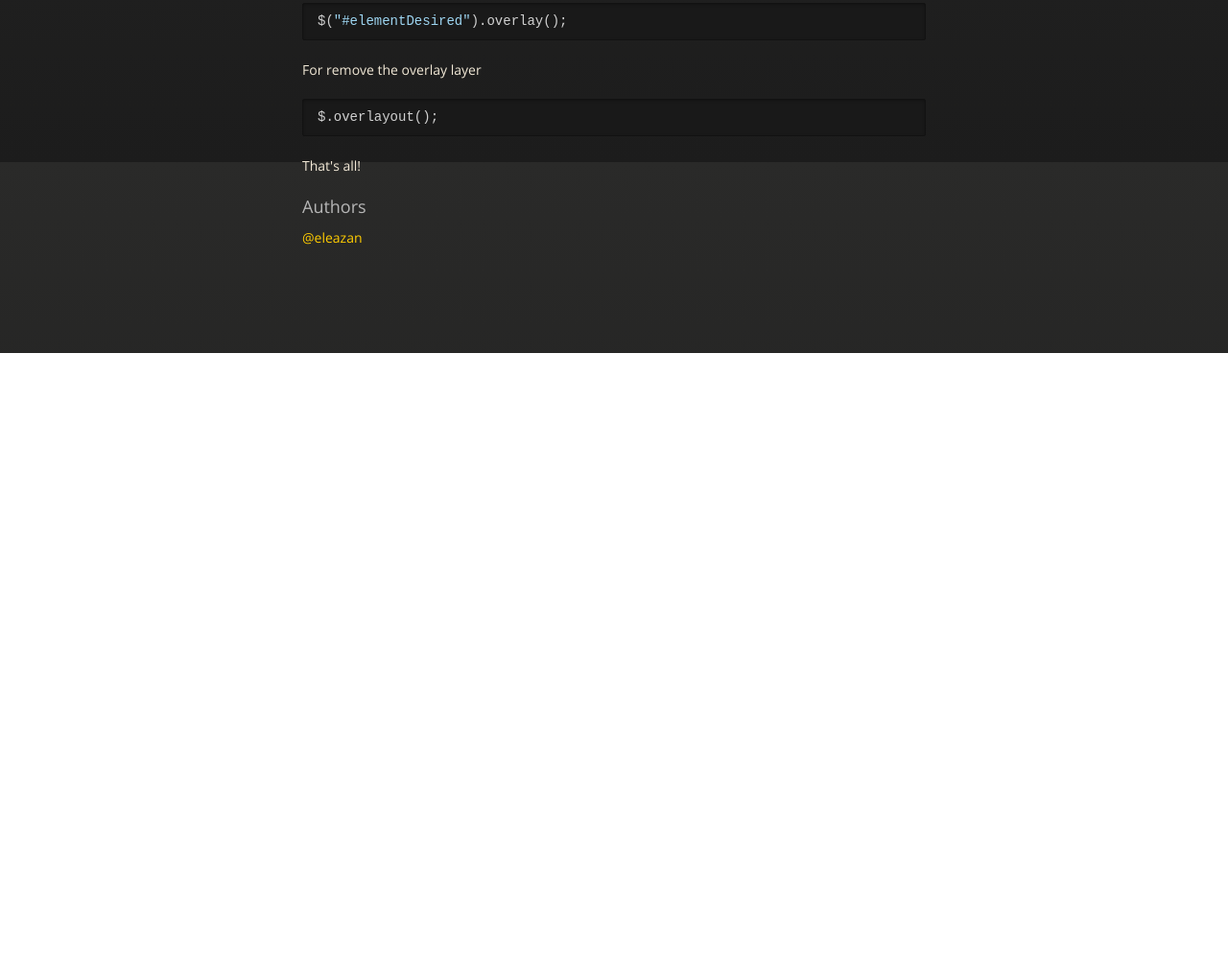
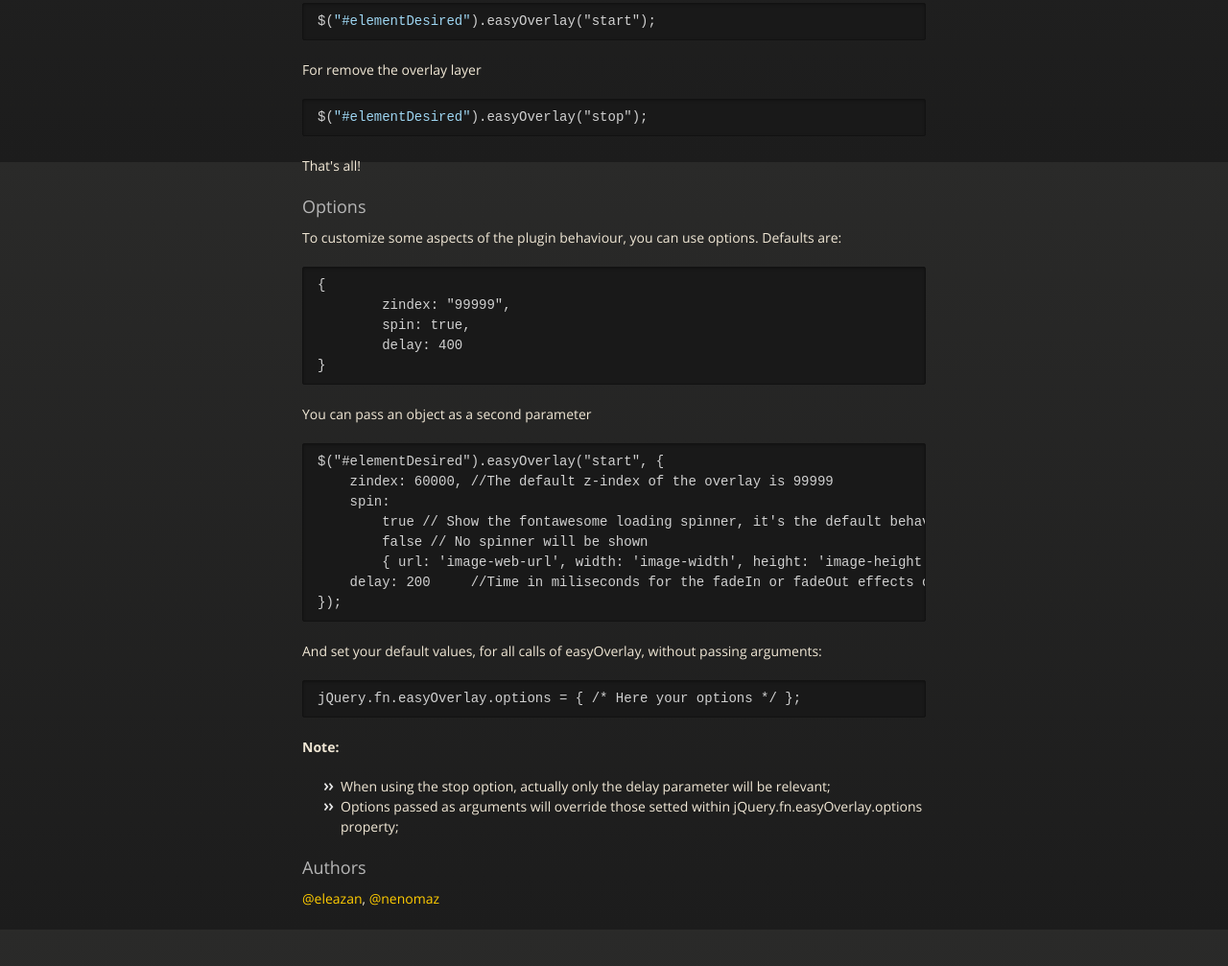
Before and after one commit to eivissApp/jquery-easy-overlay, a plain HTML site: page index.html in a window 1280 px wide. Shown: the part 631-1638 px from the top of the page at 96% size. Before the commit the page ends 999 px from the top, so only its background shows below. Drawn offline with nearby package versions, Linux system fonts and the light colour scheme.

Commit message:
index.html Updated

```diff
--- a/index.html
+++ b/index.html
@@ -59,20 +59,58 @@
 
 <p>And, for overlay an existing element</p>
 
-<div class="highlight highlight-javascript"><pre><span class="nx">$</span><span class="p">(</span><span class="s2">"#elementDesired"</span><span class="p">).</span><span class="nx">overlay</span><span class="p">();</span>
+<div class="highlight highlight-javascript"><pre><span class="nx">$</span><span class="p">(</span><span class="s2">"#elementDesired"</span><span class="p">).</span><span class="nx">easyOverlay</span><span class="p">("start");</span>
 </pre></div>
 
 <p>For remove the overlay layer</p>
 
-<div class="highlight highlight-javascript"><pre><span class="nx">$</span><span class="p">.</span><span class="nx">overlayout</span><span class="p">();</span>
+<div class="highlight highlight-javascript"><pre><span class="nx">$</span><span class="p">(</span><span class="s2">"#elementDesired"</span><span class="p">).</span><span class="nx">easyOverlay</span><span class="p">("stop");</span>
 </pre></div>
 
 <p>That's all!</p>
 
 <h3>
+<a name="options" class="anchor" href="#options"><span class="octicon octicon-link"></span></a>Options</h3>
+
+<p>To customize some aspects of the plugin behaviour, you can use options. Defaults are:</p>
+
+<div class="highlight highlight-javascript"><pre>
+{
+	zindex: "99999",
+	spin: true,
+	delay: 400
+}
+</pre></div>
+
+<p>You can pass an object as a second parameter</p>
+<div class="highlight highlight-javascript"><pre>
+$("#elementDesired").easyOverlay("start", {
+    zindex: 60000, //The default z-index of the overlay is 99999
+    spin:
+        true // Show the fontawesome loading spinner, it's the default behaviour
+        false // No spinner will be shown
+        { url: 'image-web-url', width: 'image-width', height: 'image-height' } // A custom spinner, with an image from a url; sizes can be specified with units or percentages
+    delay: 200     //Time in miliseconds for the fadeIn or fadeOut effects of the overlay.
+});
+</pre></div>
+
+<p>And set your default values, for all calls of easyOverlay, without passing arguments:</p>
+<div class="highlight highlight-javascript"><pre>
+jQuery.fn.easyOverlay.options = { /* Here your options */ };
+</pre></div>
+
+<p>
+	<strong>Note:</strong>
+	<ul>
+		<li>When using the stop option, actually only the delay parameter will be relevant;</li>
+		<li>Options passed as arguments will override those setted within jQuery.fn.easyOverlay.options property;</li>
+	</ul>
+</p>
+
+<h3>
 <a name="authors" class="anchor" href="#authors"><span class="octicon octicon-link"></span></a>Authors</h3>
 
-<p><a href="https://github.com/eleazan" class="user-mention">@eleazan</a></p>
+<p><a href="https://github.com/eleazan" class="user-mention">@eleazan</a>, <a href="https://github.com/nenomaz" class="user-mention">@nenomaz</a></p>
       </section>
 
     </div>
```
